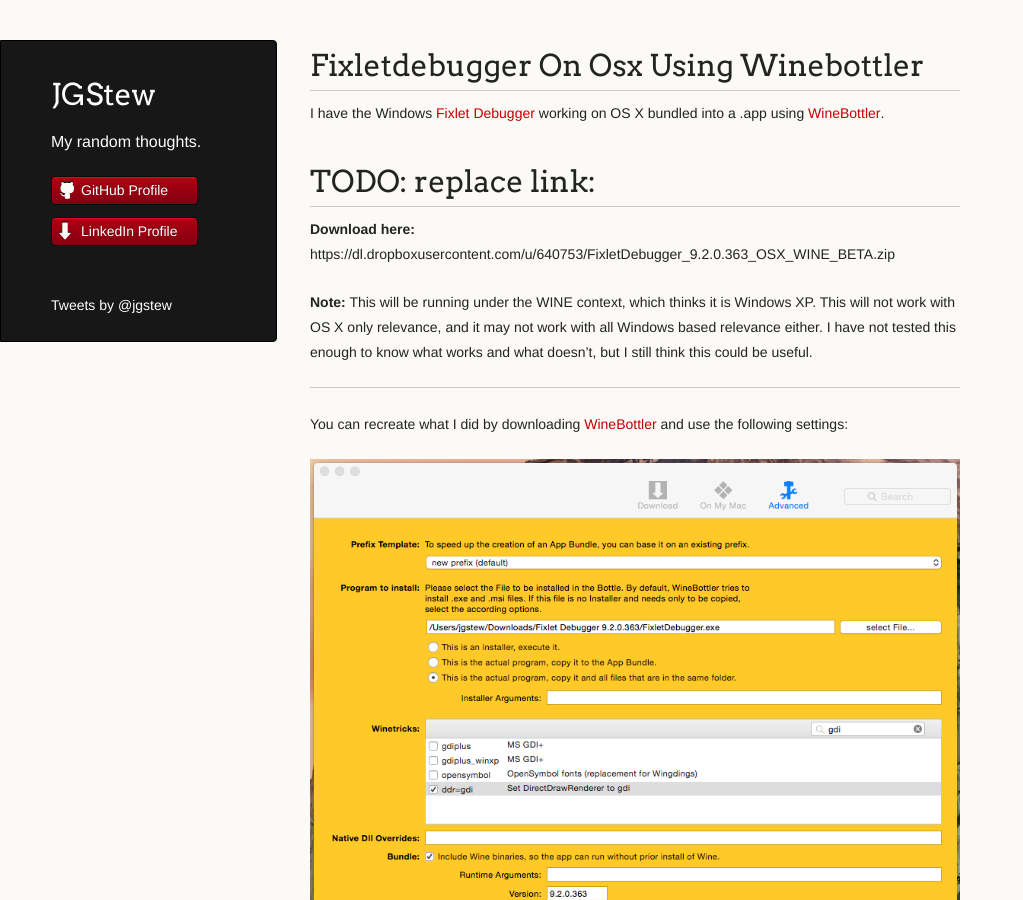
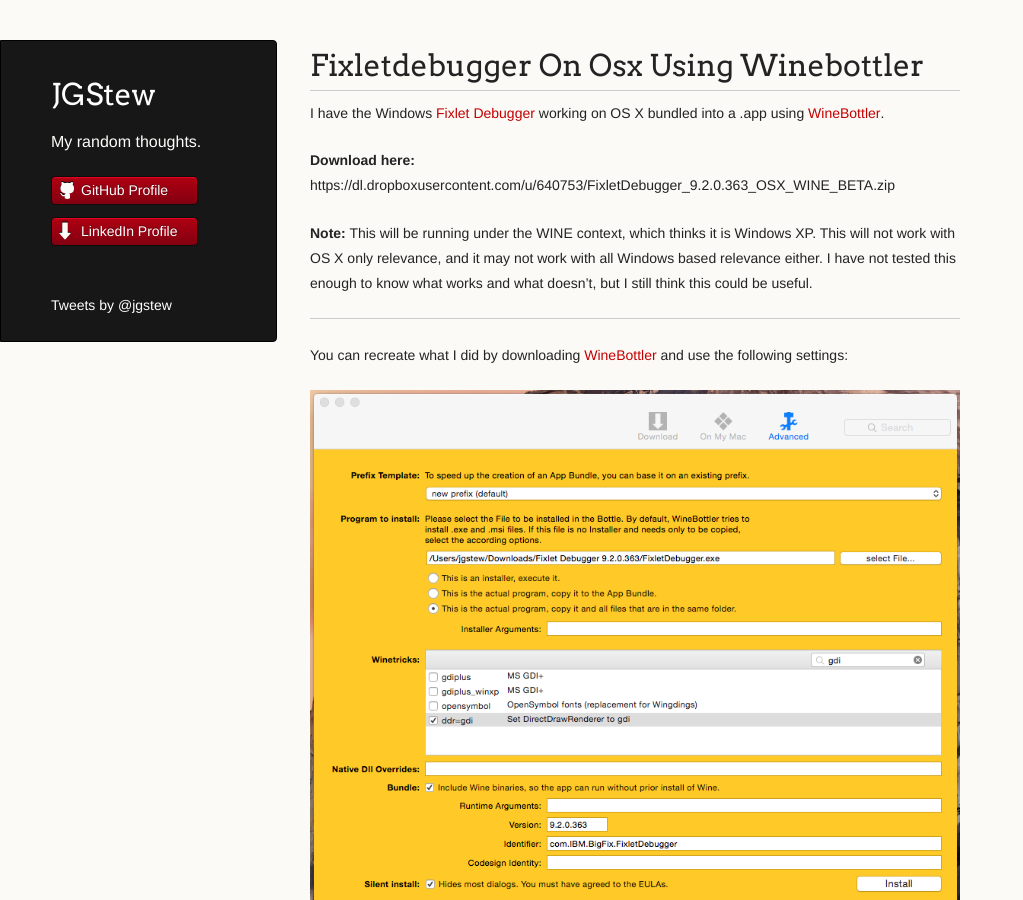
Before and after one commit to jgstew/jgstew.github.io, a Jekyll site: the page built from _posts/2015-03-17-FixletDebugger-on-OSX-using-WineBottler.md, in a window 1280 px wide and 900 px high. Shown: the whole window, without its empty margins (0-1023 px from the left). Built offline with Jekyll 4.4.1, drawn with Linux system fonts in a browser that asks for light colours; comment, search, counter and statistics services are not loaded.

Commit message:
Update 2015-03-17-FixletDebugger-on-OSX-using-WineBottler.md
moved around link locations

```diff
--- a/_posts/2015-03-17-FixletDebugger-on-OSX-using-WineBottler.md
+++ b/_posts/2015-03-17-FixletDebugger-on-OSX-using-WineBottler.md
@@ -1,6 +1,5 @@
-I have the Windows [Fixlet Debugger](http://software.bigfix.com/download/bes/92/util/QNA9.2.0.363.zip) working on OS X bundled into a .app using [WineBottler][2].
+I have the Windows [Fixlet Debugger](http://software.bigfix.com/download/bes/92/util/QNA9.2.0.363.zip) working on OS X bundled into a .app using [WineBottler](http://winebottler.kronenberg.org/).
 
-# TODO: replace link:
 **Download here:** https://dl.dropboxusercontent.com/u/640753/FixletDebugger_9.2.0.363_OSX_WINE_BETA.zip
 
 **Note:** This will be running under the WINE context, which thinks it is Windows XP. This will not work with OS X only relevance, and it may not work with all Windows based relevance either. I have not tested this enough to know what works and what doesn't, but I still think this could be useful.
@@ -9,7 +8,7 @@ I have the Windows [Fixlet Debugger](http://software.bigfix.com/download/bes/92/
 ----------
 
 
-You can recreate what I did by downloading [WineBottler][3] and use the following settings:
+You can recreate what I did by downloading [WineBottler](http://winebottler.kronenberg.org/combo/builds/WineBottlerCombo_1.6.1.dmg) and use the following settings:
 
 ![](https://jgstew.github.io/images/Winebottler_FixletDebugger_9.2.png)
 # TODO: Add alt text, caption
```
Also changed, not shown: other parts of _posts/2015-03-17-FixletDebugger-on-OSX-using-WineBottler.md (+0 -3 lines).
